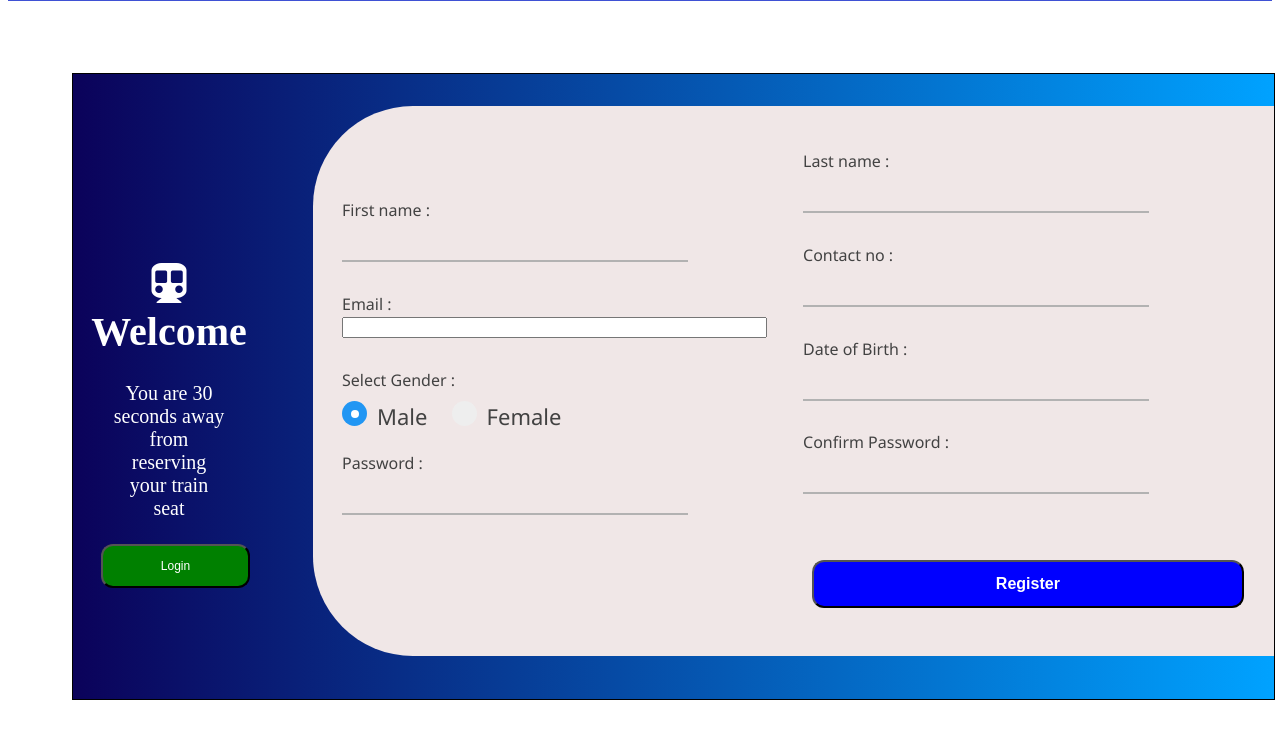
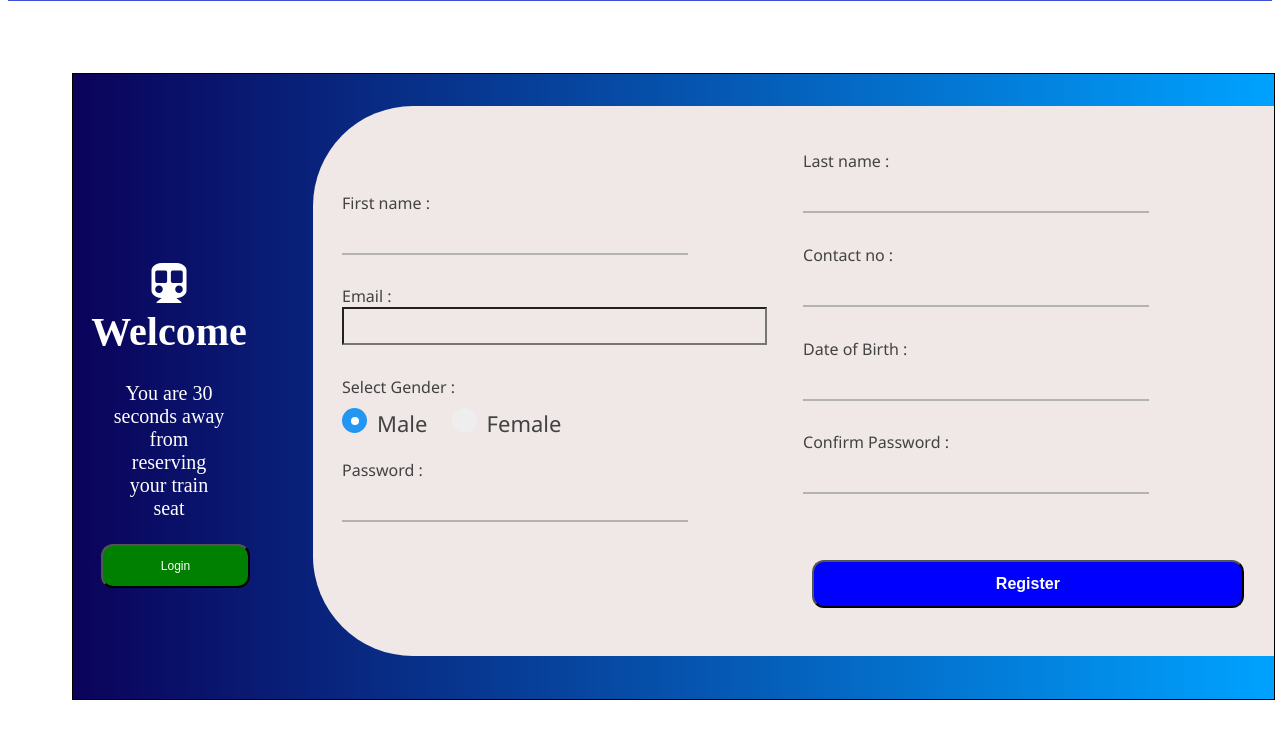
Before and after one commit to ShalithaCell/Online-Train-Reservation, a PHP site: page /Layout/register1.html in a window 1280 px wide. Shown: the part 197-937 px from the top of the page. Run offline with PHP 8.4, Linux system fonts and the light colour scheme.

Commit message:
modify register

```diff
--- a/Layout/register1.html
+++ b/Layout/register1.html
@@ -89,7 +89,7 @@
 
                             <div style="width: 80%;margin-top: 2%">
                                     <label for="txtEmail" required>Email :</label>
-                                    <input type="email" id="txtEmail" name="txtbFrom" size="50%" required>
+                                    <input type="email" id="txtEmail" name="txtbFrom" size="50%" height="5vh" required>
                             </div><br>
 
                             <div   style="width: 80%;margin-top: 2%">
--- a/Style/register1.css
+++ b/Style/register1.css
@@ -83,6 +83,11 @@ input[type=text] {
     border-bottom: 2px solid #B2B2B2  ;
     Background-color: #f0e7e7;
   }
+  input[type=email] {
+    Background-color: #f0e7e7;
+    height: 4vh;
+}
+
 
   .btn-cus {
     background-color: blue;
```
